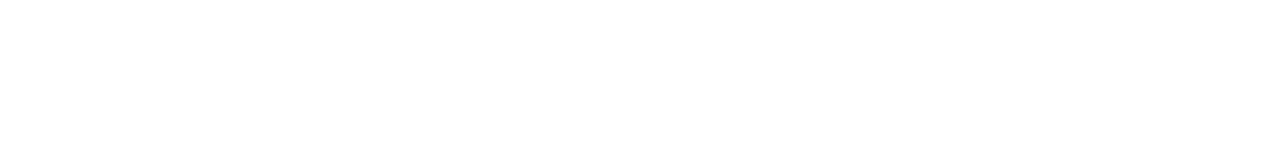
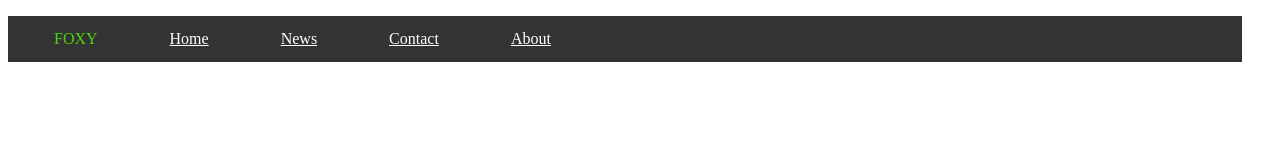
Before and after one commit to naresh-vishnu/smylie, a plain HTML site: page index.html in a window 1280 px wide. Drawn offline with Linux system fonts and the light colour scheme.

Commit message:
add html

```diff
--- a/index.html
+++ b/index.html
@@ -1,12 +1,50 @@
 <!DOCTYPE html>
-<html lang="en">
+<html>
 <head>
-    <meta charset="UTF-8">
-    <meta name="viewport" content="width=device-width, initial-scale=1.0">
-    <title>Document</title>
+<style>
+ul {
+  list-style-type: none;
+  margin-right: 30PX;
+  text-align: center;
+  padding: 0;
+  overflow: hidden;
+  background-color: #333;
+}
+
+li {
+  float: left;
+  margin-left: 30PX;
+  margin-inline-end: 10PX;
+}
+
+li a {
+  display: block;
+  color: white;
+  text-align: center;
+  padding: 14px 16px;
+  text-decoration:underline;
+}
+
+li a:hover {
+  background-color: #111;
+}
+.logo{
+display: block;
+color: rgb(78, 213, 15);
+text-align: center;
+padding: 14px 16px;
+}
+</style>
 </head>
 <body>
 
+<ul>
+  <li class="logo">FOXY</a></li>
+  <li><a class="active" href="#home">Home</a></li>
+  <li><a href="#news">News</a></li>
+  <li><a href="#contact">Contact</a></li>
+  <li><a href="#about">About</a></li>
+</ul>
 
 </body>
 </html>
```
